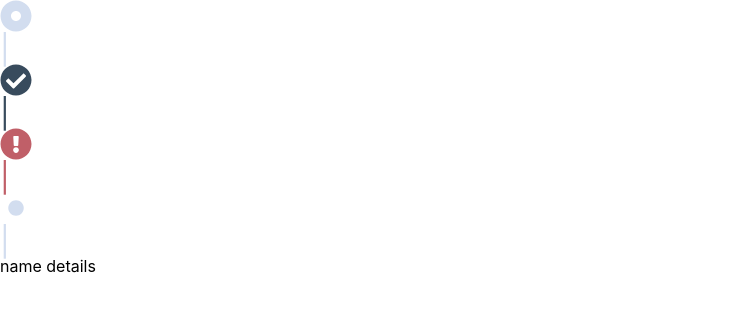
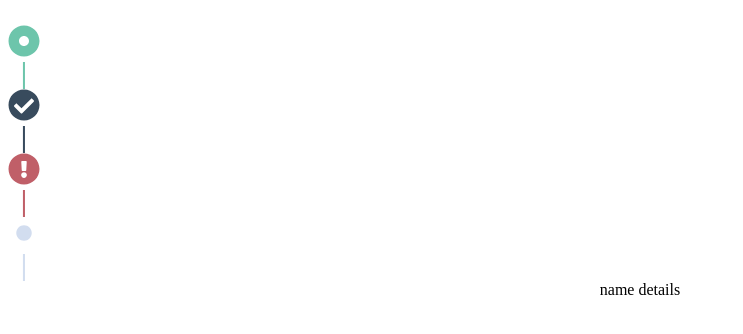
Before and after one commit to julzelements/thenavigator2, a React (Create React App) app: page / in a window 1280 px wide. Shown: the top 334 px of the page, without its empty margins (0-743 px from the left). Built offline with nearby package versions, Linux system fonts and the light colour scheme.

Commit message:
got the active green indication working

```diff
--- a/src/App.js
+++ b/src/App.js
@@ -29,8 +29,10 @@ function Icon(props) {
       break;
   }
 
+  const iconClasses = `${props.section.status} ${props.section.active ? "isActive" : ""}`
+
   return (
-    <div className={props.section.status}>
+    <div className={iconClasses}>
       <div>
         <FontAwesomeIcon
           icon={icon}
@@ -100,7 +102,7 @@ class App extends React.Component {
     const activeSection = this.state.sections.filter(section => section.active)[0]
 
     return (
-      <div>
+      <div className="App">
         <div>
           <div className="navigation-menu-container">
             <div className="navigation-bar">
--- a/src/index.css
+++ b/src/index.css
@@ -1,24 +1,30 @@
-body {
-  margin: 0;
-  padding: 0;
-  font-family: -apple-system, BlinkMacSystemFont, "Segoe UI", "Roboto", "Oxygen",
-    "Ubuntu", "Cantarell", "Fira Sans", "Droid Sans", "Helvetica Neue",
-    sans-serif;
-  -webkit-font-smoothing: antialiased;
-  -moz-osx-font-smoothing: grayscale;
+.App {
+  text-align: center;
+  margin-top: 25px;
 }
 
-code {
-  font-family: source-code-pro, Menlo, Monaco, Consolas, "Courier New",
-    monospace;
+.navigation-menu-container {
+  display: flex;
+}
+
+.form-control {
+  width: 50%;
+  border: 1px solid #ccc;
+  padding: 10px;
+}
+
+.control-error {
+  border: 1px solid red;
 }
 
 .hidden {
   display: none;
 }
 
-.navigation-menu-container {
+.section {
   display: flex;
+  flex-flow: row wrap;
+  justify-content: flex-start;
 }
 
 .navigation-bar {
@@ -38,6 +44,7 @@ code {
 
 .divider {
   font-size: 29px;
+  font-weight: bolder;
 }
 
 .available {
```
